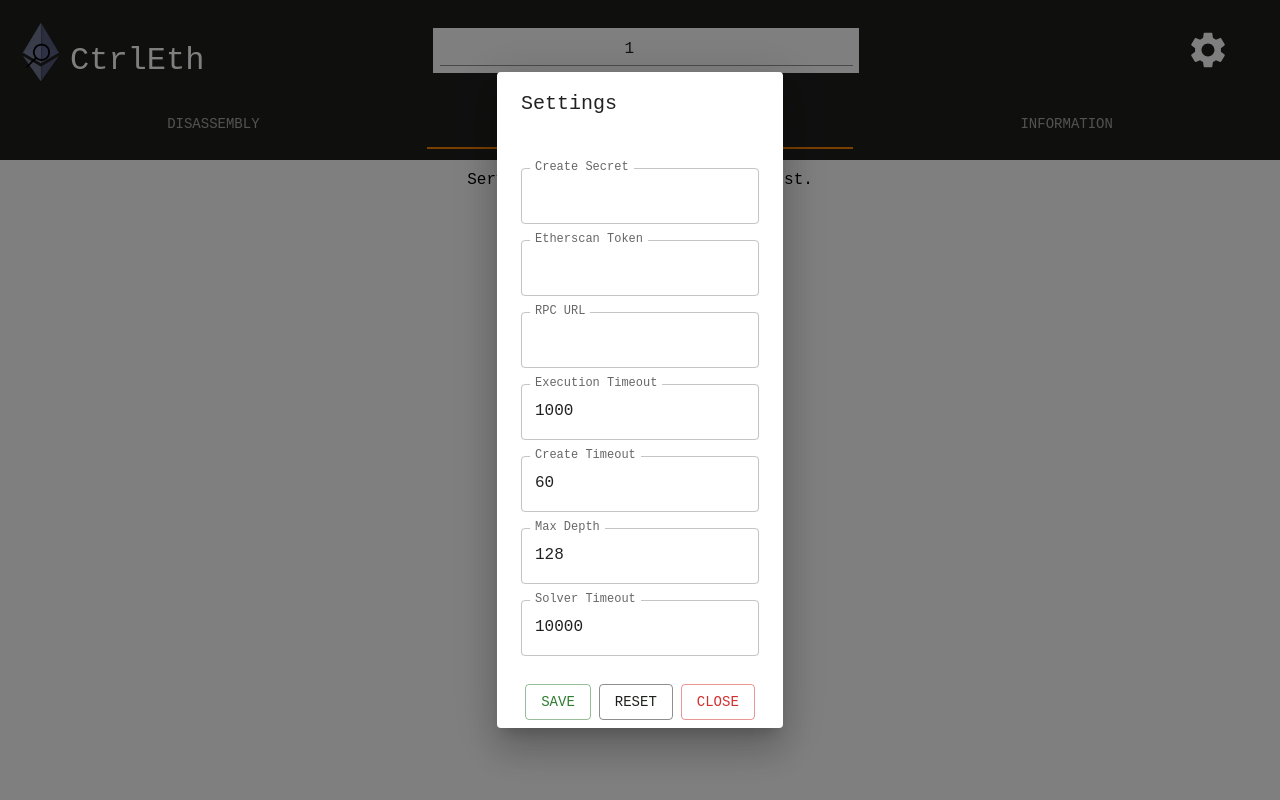
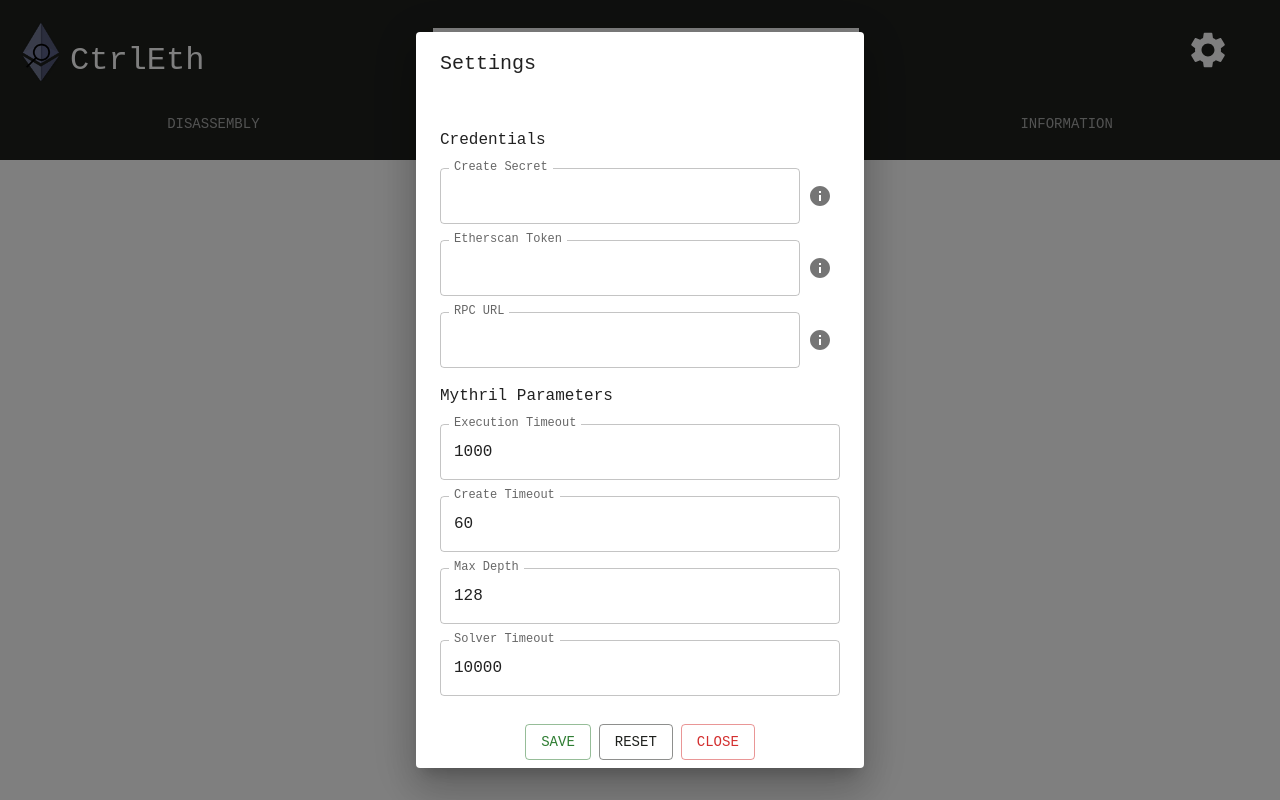
Before and after one commit to AaronTarga/CtrlEth, a React (Create React App) app in the folder webclient/: page /address/1/source in a window 1280 px wide. Both pictures are taken after a click on the button 1208 px from the left and 50 px from the top of the page. Built offline with nearby package versions, Linux system fonts and the light colour scheme; no server answers; what cytoscape-dagre would draw is missing.

Commit message:
feat(frontend-settings): categorizing settings and adding tooltips

```diff
--- a/webclient/src/Components/Dialogs/SettingsDialog.tsx
+++ b/webclient/src/Components/Dialogs/SettingsDialog.tsx
@@ -1,12 +1,14 @@
 import DialogTitle from '@mui/material/DialogTitle';
 import Dialog from '@mui/material/Dialog';
 import Button from '@mui/material/Button';
+import InfoIcon from '@mui/icons-material/Info';
 import { SettingsContext } from '../../Context';
-import { DialogActions, DialogContent, TextField } from '@mui/material';
+import { DialogActions, DialogContent, IconButton, Link, TextField, Tooltip, Typography } from '@mui/material';
 import { useContext, useState } from 'react';
 import { Settings } from '../../types/types';
 import Stack from '@mui/material/Stack';
 import { retrieveSettings } from '../../lib/settings';
+import styled from '@emotion/styled';
 
 export interface DialogProps {
   open: boolean;
@@ -14,26 +16,35 @@ export interface DialogProps {
   onSave: (settings: Settings) => void;
 }
 
-
-
+const StretchedTextfield = styled(TextField)`
+  flex-grow: 1;
+`;
+const InfoText = styled.p`
+  font-size: 1.5em;
+  text-align: center;
+`;
 
 export function SettingsDialog(props: DialogProps) {
   const { open, onClose, onSave } = props;
-  const { settings,setSettings } = useContext(SettingsContext);
+  const { settings, setSettings } = useContext(SettingsContext);
   const [localSettings, setLocalSettings] = useState(settings);
 
   const reset = () => {
-    localStorage.removeItem("settings");
+    localStorage.removeItem('settings');
     setSettings(retrieveSettings());
-    setLocalSettings(retrieveSettings())
-  }
+    setLocalSettings(retrieveSettings());
+  };
 
   return (
     <Dialog open={open} onClose={onClose}>
       <DialogTitle>Settings</DialogTitle>
-      <DialogContent>
+      <DialogContent sx={{ width: '400px' }}>
         <Stack spacing={2} sx={{ mt: '2em' }}>
-        <TextField
+          <Typography>
+           Credentials
+          </Typography>
+          <Stack direction="row">
+            <StretchedTextfield
               id="secret"
               label="Create Secret"
               type="text"
@@ -45,7 +56,14 @@ export function SettingsDialog(props: DialogProps) {
                 setLocalSettings({ ...localSettings, secret: event.target.value });
               }}
             />
-          <TextField
+            <Tooltip title={<InfoText>Authentication Key required to be able to start own disassembly tasks</InfoText>}>
+              <IconButton>
+                <InfoIcon />
+              </IconButton>
+            </Tooltip>
+          </Stack>
+          <Stack direction="row">
+            <StretchedTextfield
               id="etherscan"
               label="Etherscan Token"
               type="text"
@@ -57,7 +75,23 @@ export function SettingsDialog(props: DialogProps) {
                 setLocalSettings({ ...localSettings, etherscan: event.target.value });
               }}
             />
-          <TextField
+            <Tooltip
+              title={
+                <InfoText>
+                  Token required to use the{' '}
+                  <Link href="https://etherscan.io/apis" target="_blank" rel="noopener noreferrer">
+                    Etherscan API
+                  </Link>
+                </InfoText>
+              }
+            >
+              <IconButton>
+                <InfoIcon />
+              </IconButton>
+            </Tooltip>
+          </Stack>
+          <Stack direction="row">
+            <StretchedTextfield
               id="rpc"
               label="RPC URL"
               type="text"
@@ -69,7 +103,33 @@ export function SettingsDialog(props: DialogProps) {
                 setLocalSettings({ ...localSettings, rpc: event.target.value });
               }}
             />
-          <TextField
+            <Tooltip
+              title={
+                <InfoText>
+                  <Link
+                    href="https://ethereum.org/en/developers/docs/apis/json-rpc/"
+                    target="_blank"
+                    rel="noopener noreferrer"
+                  >
+                    Ethereum Json Rpc URL{' '}
+                  </Link>
+                  required to load data from chain. Providers like{' '}
+                  <Link href="https://www.infura.io/pricing" target="_blank" rel="noopener noreferrer">
+                    Infura
+                  </Link>{' '}
+                  offer free RPC endpoints.
+                </InfoText>
+              }
+            >
+              <IconButton>
+                <InfoIcon />
+              </IconButton>
+            </Tooltip>
+          </Stack>
+          <Typography>
+            Mythril Parameters
+          </Typography>
+          <StretchedTextfield
             id="execution-timeout"
             label="Execution Timeout"
             type="number"
@@ -84,7 +144,7 @@ export function SettingsDialog(props: DialogProps) {
               });
             }}
           />
-          <TextField
+          <StretchedTextfield
             id="create-timeout"
             label="Create Timeout"
             type="number"
@@ -99,7 +159,7 @@ export function SettingsDialog(props: DialogProps) {
               });
             }}
           />
-          <TextField
+          <StretchedTextfield
             id="max-depth"
             label="Max Depth"
             type="number"
@@ -114,7 +174,7 @@ export function SettingsDialog(props: DialogProps) {
               });
             }}
           />
-          <TextField
+          <StretchedTextfield
             id="solver-timeout"
             label="Solver Timeout"
             type="number"
```
Lines whose indentation alone changed are shown as unchanged.
